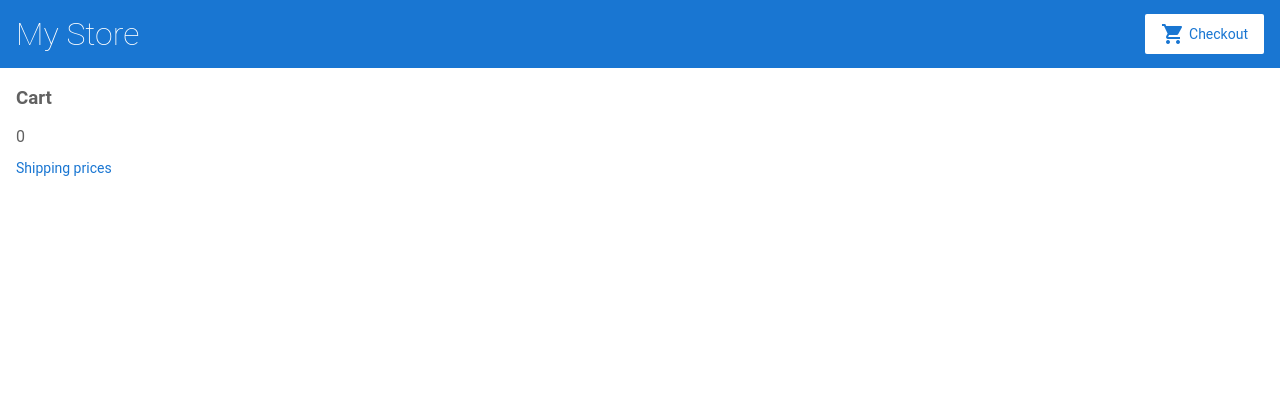
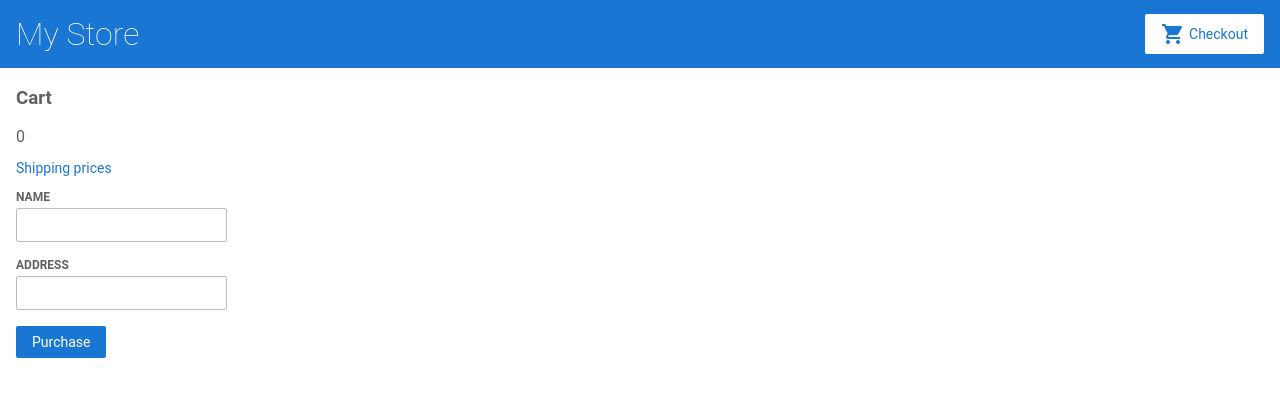
Before and after one commit to AdamWalkowski/angular-template, an Angular app: page /cart in a window 1280 px wide. Shown: the top 396 px of the page. Built offline with nearby package versions, Linux system fonts and the light colour scheme.

Commit message:
3 files modified

```diff
--- a/src/app/cart/cart.component.html
+++ b/src/app/cart/cart.component.html
@@ -11,3 +11,16 @@
 <p>
   <a routerLink="/shipping">Shipping prices</a>
 </p>
+
+<form [formGroup]="checkoutForm" (ngSubmit)="onSubmit()">
+  <div>
+    <label for="name">Name</label>
+    <input id="name" type="text" formControlName="name" />
+  </div>
+  <div>
+    <label for="address">Address</label>
+    <input id="address" type="text" formControlName="address" />
+  </div>
+
+  <button class="button" type="submit">Purchase</button>
+</form>
--- a/src/app/cart/cart.component.ts
+++ b/src/app/cart/cart.component.ts
@@ -1,4 +1,5 @@
 import { Component, OnInit } from '@angular/core';
+import { FormBuilder } from '@angular/forms';
 import { CartService } from '../cart.service';
 import { Product } from '../products';
 
@@ -11,7 +12,27 @@
   items = this.cartService.getItems();
   cartPrice = this.cartService.getCartPrice();
 
-  constructor(private cartService: CartService) {}
+  checkoutForm = this.formBuilder.group({
+    name: '',
+    address: '',
+  });
+
+  constructor(
+    private cartService: CartService,
+    private formBuilder: FormBuilder
+  ) {}
 
   ngOnInit(): void {}
+
+  onSubmit() {
+    this.items = this.cartService.clearCart();
+    const values: {
+      name: string;
+      address: string;
+    } = this.checkoutForm.value;
+    window.alert(
+      `Your order has been submitted\n ${values.name} ${values.address}`
+    );
+    this.checkoutForm.reset();
+  }
 }
--- a/src/app/product-alerts/product-alerts.component.ts
+++ b/src/app/product-alerts/product-alerts.component.ts
@@ -12,7 +12,5 @@
 
   constructor() {}
 
-  ngOnInit(): void {
-    console.log('done');
-  }
+  ngOnInit(): void {}
 }
```
